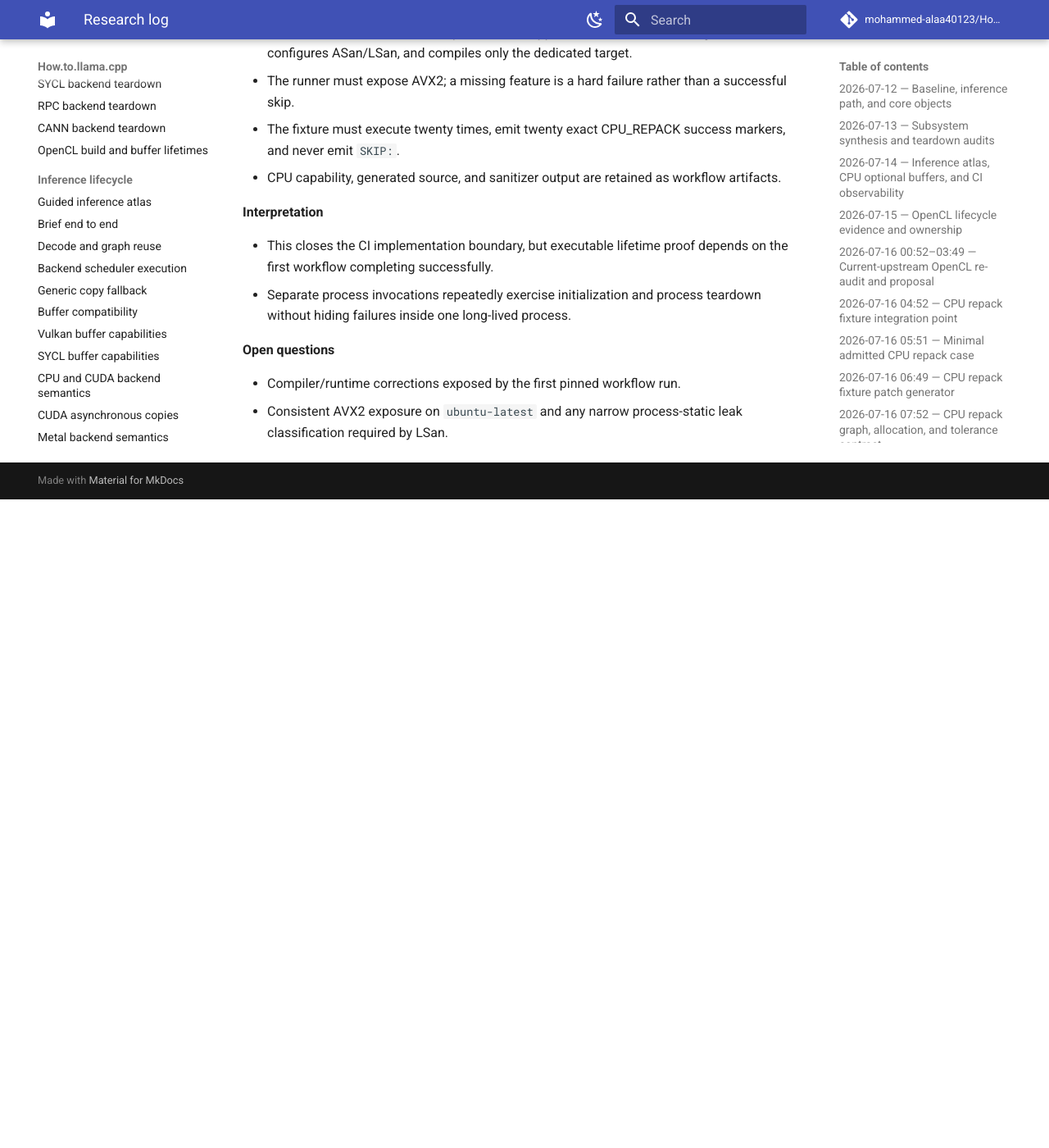
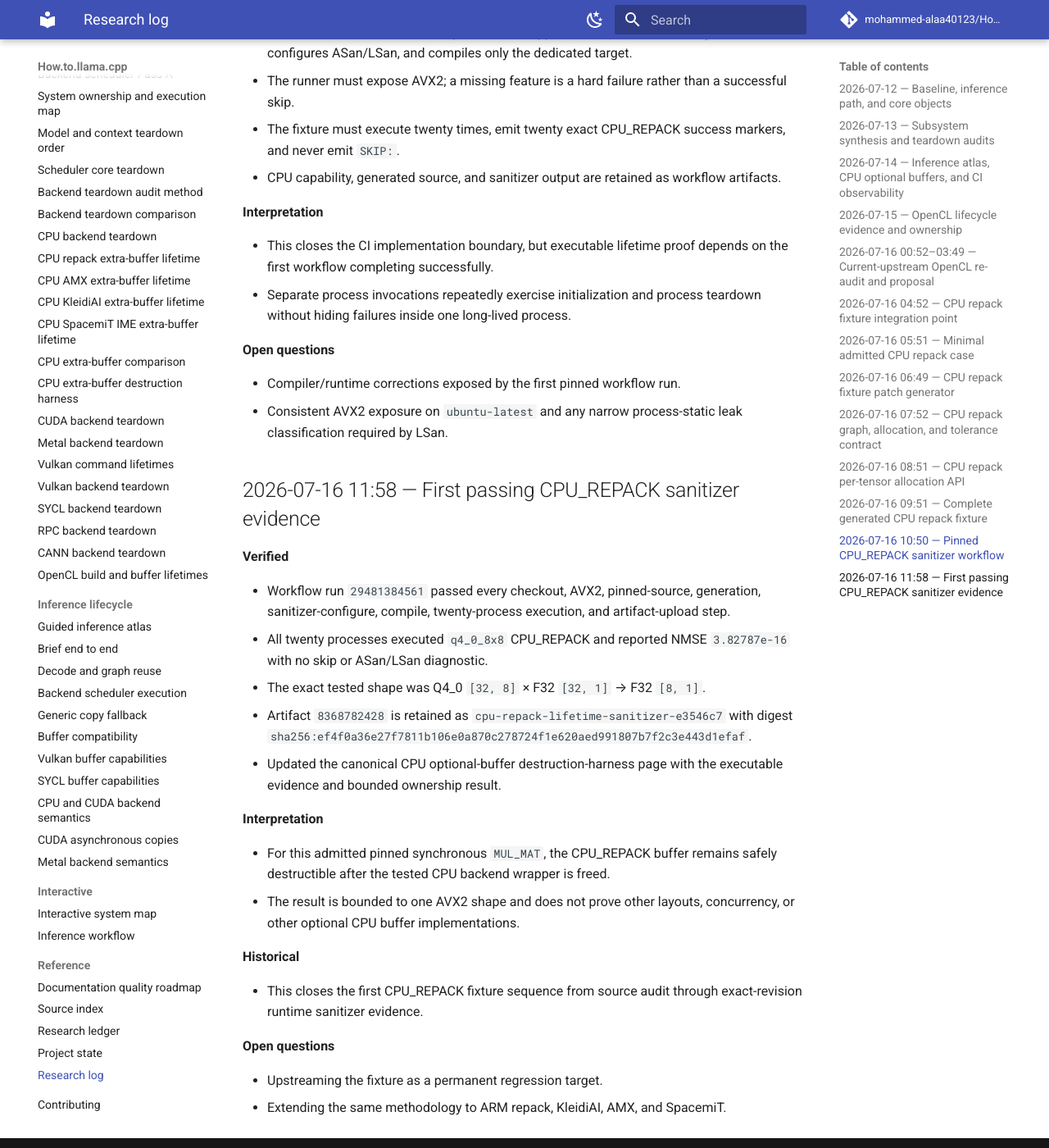
Before and after one commit to mohammed-alaa40123/How.to.llama.cpp, an MkDocs documentation site: the page built from docs/reference/research-log.md, in a window 1280 px wide and 1400 px high, scrolled down 5845 px. Shown: the whole window at 82% size. Built offline with MkDocs 1.6.1 and Material for MkDocs 9.7.7, drawn with Linux system fonts in a browser that asks for light colours; comment, search, counter and statistics services are not loaded; before the commit the page ends 6454 px from its top, so only the background shows below that.

Commit message:
docs: log first passing CPU_REPACK sanitizer run

```diff
--- a/docs/reference/research-log.md
+++ b/docs/reference/research-log.md
@@ -176,3 +176,27 @@
 
 - Compiler/runtime corrections exposed by the first pinned workflow run.
 - Consistent AVX2 exposure on `ubuntu-latest` and any narrow process-static leak classification required by LSan.
+
+## 2026-07-16 11:58 — First passing CPU_REPACK sanitizer evidence
+
+**Verified**
+
+- Workflow run `29481384561` passed every checkout, AVX2, pinned-source, generation, sanitizer-configure, compile, twenty-process execution, and artifact-upload step.
+- All twenty processes executed `q4_0_8x8` CPU_REPACK and reported NMSE `3.82787e-16` with no skip or ASan/LSan diagnostic.
+- The exact tested shape was Q4_0 `[32, 8]` × F32 `[32, 1]` → F32 `[8, 1]`.
+- Artifact `8368782428` is retained as `cpu-repack-lifetime-sanitizer-e3546c7` with digest `sha256:ef4f0a36e27f7811b106e0a870c278724f1e620aed991807b7f2c3e443d1efaf`.
+- Updated the canonical CPU optional-buffer destruction-harness page with the executable evidence and bounded ownership result.
+
+**Interpretation**
+
+- For this admitted pinned synchronous `MUL_MAT`, the CPU_REPACK buffer remains safely destructible after the tested CPU backend wrapper is freed.
+- The result is bounded to one AVX2 shape and does not prove other layouts, concurrency, or other optional CPU buffer implementations.
+
+**Historical**
+
+- This closes the first CPU_REPACK fixture sequence from source audit through exact-revision runtime sanitizer evidence.
+
+**Open questions**
+
+- Upstreaming the fixture as a permanent regression target.
+- Extending the same methodology to ARM repack, KleidiAI, AMX, and SpacemiT.
```
